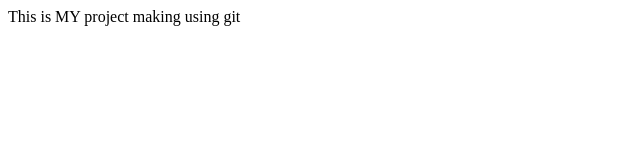
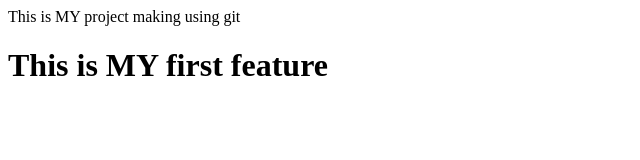
Before and after one commit to trailuser123/first-project, a plain HTML site: page index.html in a window 1280 px wide. Shown: the whole page, without its empty margins (0-640 px from the left). Drawn offline with Linux system fonts and the light colour scheme.

Commit message:
Add new Feature1

```diff
--- a/index.html
+++ b/index.html
@@ -1 +1,3 @@
 <p>This is MY project making using git </p>
+
+<h1> This is MY first feature</h1>
```
